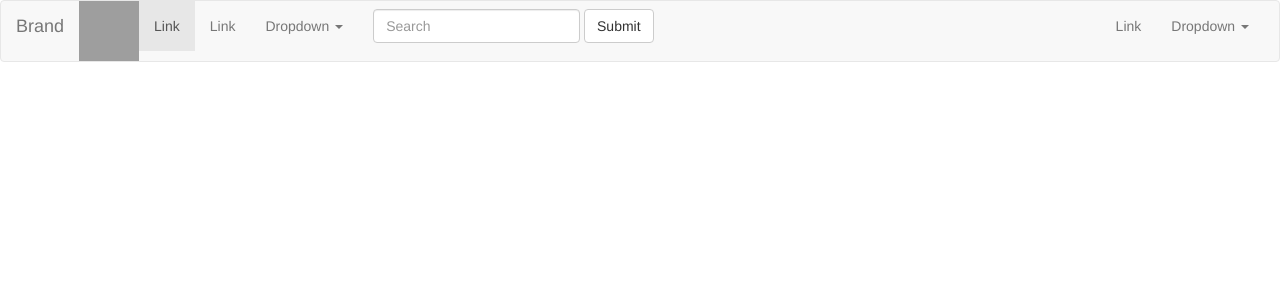
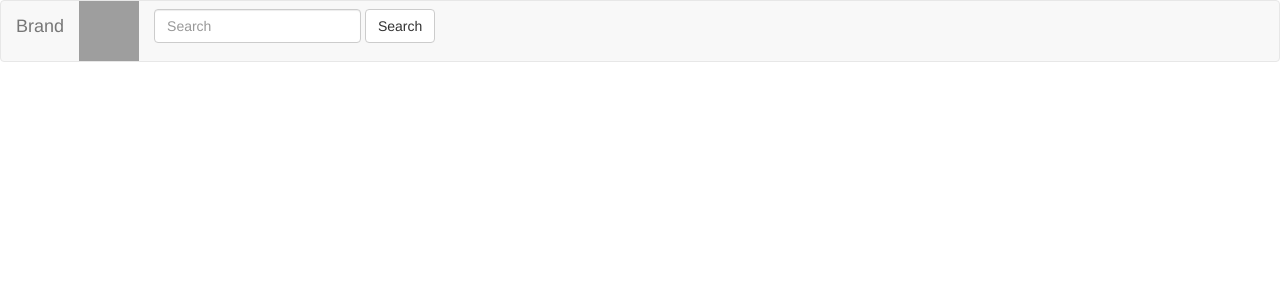
Before and after one commit to vincentmuya/the-gram, a Django app: template insta/gram/templates/base.html in a window 1280 px wide. Shown: the top 300 px of the page. Run offline with Django 3.2, Linux system fonts and the light colour scheme; the template is opened without the code that fills it, so the values that code supplies are empty; some libraries are stand-ins or nearby versions; grey boxes are pictures that could not be loaded.

Commit message:
modified navbar

```diff
--- a/insta/gram/templates/navbar.html
+++ b/insta/gram/templates/navbar.html
@@ -14,40 +14,15 @@
 
     <!-- Collect the nav links, forms, and other content for toggling -->
     <div class="collapse navbar-collapse" id="bs-example-navbar-collapse-1">
-      <ul class="nav navbar-nav">
-        <li class="active"><a href="#">Link <span class="sr-only">(current)</span></a></li>
-        <li><a href="#">Link</a></li>
-        <li class="dropdown">
-          <a href="#" class="dropdown-toggle" data-toggle="dropdown" role="button" aria-haspopup="true" aria-expanded="false">Dropdown <span class="caret"></span></a>
-          <ul class="dropdown-menu">
-            <li><a href="#">Action</a></li>
-            <li><a href="#">Another action</a></li>
-            <li><a href="#">Something else here</a></li>
-            <li role="separator" class="divider"></li>
-            <li><a href="#">Separated link</a></li>
-            <li role="separator" class="divider"></li>
-            <li><a href="#">One more separated link</a></li>
-          </ul>
-        </li>
-      </ul>
+
       <form class="navbar-form navbar-left">
         <div class="form-group">
           <input type="text" class="form-control" placeholder="Search">
         </div>
-        <button type="submit" class="btn btn-default">Submit</button>
+        <button type="submit" class="btn btn-default">Search</button>
       </form>
       <ul class="nav navbar-nav navbar-right">
-        <li><a href="#">Link</a></li>
-        <li class="dropdown">
-          <a href="#" class="dropdown-toggle" data-toggle="dropdown" role="button" aria-haspopup="true" aria-expanded="false">Dropdown <span class="caret"></span></a>
-          <ul class="dropdown-menu">
-            <li><a href="#">Action</a></li>
-            <li><a href="#">Another action</a></li>
-            <li><a href="#">Something else here</a></li>
-            <li role="separator" class="divider"></li>
-            <li><a href="#">Separated link</a></li>
-          </ul>
-        </li>
+
       </ul>
     </div><!-- /.navbar-collapse -->
   </div><!-- /.container-fluid -->
```
